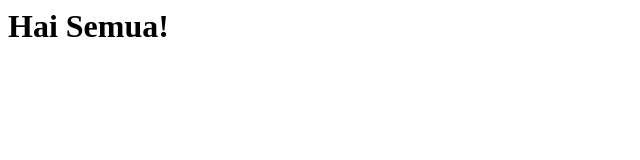
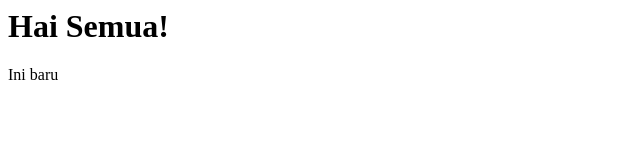
Before and after one commit to kimmohito/cuba-git, a plain HTML site: page index.html in a window 1280 px wide. Shown: the full height of the page, 0-640 px from the left. Drawn offline with Linux system fonts and the light colour scheme.

Commit message:
tambah baru

```diff
--- a/index.html
+++ b/index.html
@@ -4,5 +4,7 @@
 	</head>
 	<body>
 		<h1>Hai Semua!</h2>
+		<!-- Tambah Baru -->
+		<p> Ini baru </p>
 	</body>
 </html>
```
